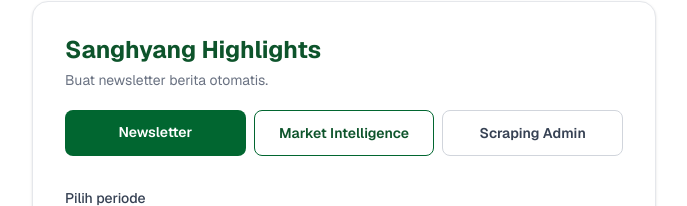
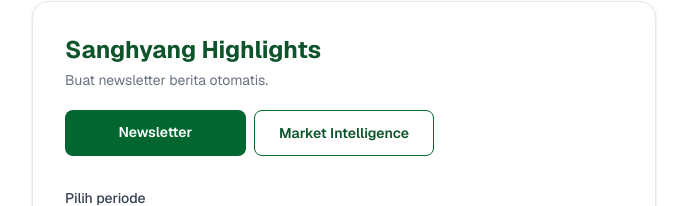
Before and after one commit to monauli/sanghyang-news, a Next.js app: page / in a window 1280 px wide. Shown: the part 103-309 px from the top of the page, without its empty margins (296-983 px from the left). Built offline with nearby package versions, Linux system fonts and the light colour scheme.

Commit message:
refactor: move scraping access under intelligence

```diff
--- a/app/page.tsx
+++ b/app/page.tsx
@@ -117,7 +117,6 @@ export default function Halaman1() {
         <nav aria-label="Area aplikasi" className="mt-5 grid gap-2 sm:grid-cols-3">
           <a href="#newsletter" className="rounded-lg bg-green-800 px-3 py-3 text-center text-sm font-semibold text-white">Newsletter</a>
           <a href="/market-intelligence" className="rounded-lg border border-green-800 px-3 py-3 text-center text-sm font-semibold text-green-900">Market Intelligence</a>
-          <a href="/admin/scraping" className="rounded-lg border border-gray-300 px-3 py-3 text-center text-sm font-semibold text-gray-700">Scraping Admin</a>
         </nav>
 
         <form id="newsletter" onSubmit={cari} className="mt-8 flex flex-col gap-6">
```
